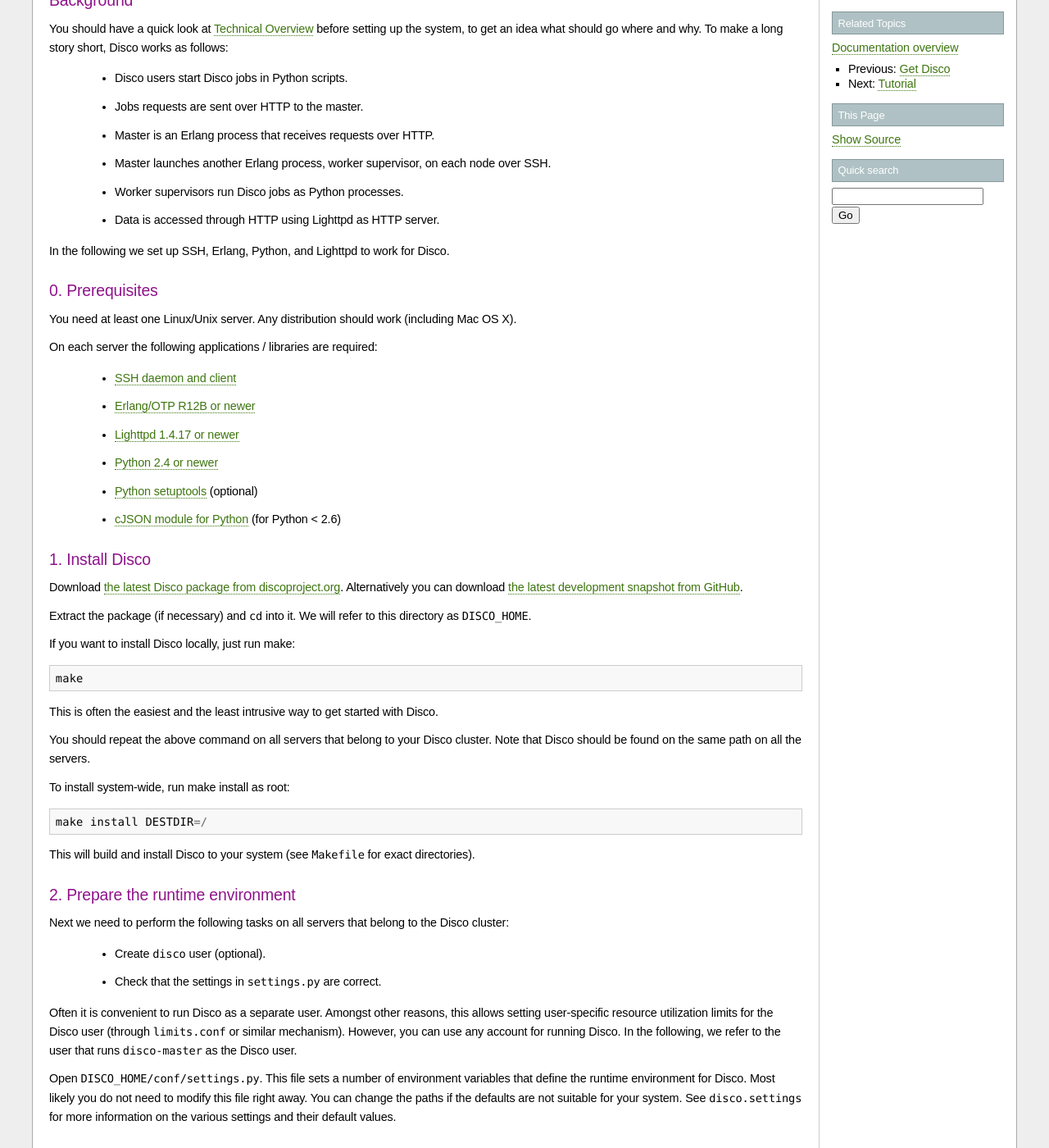
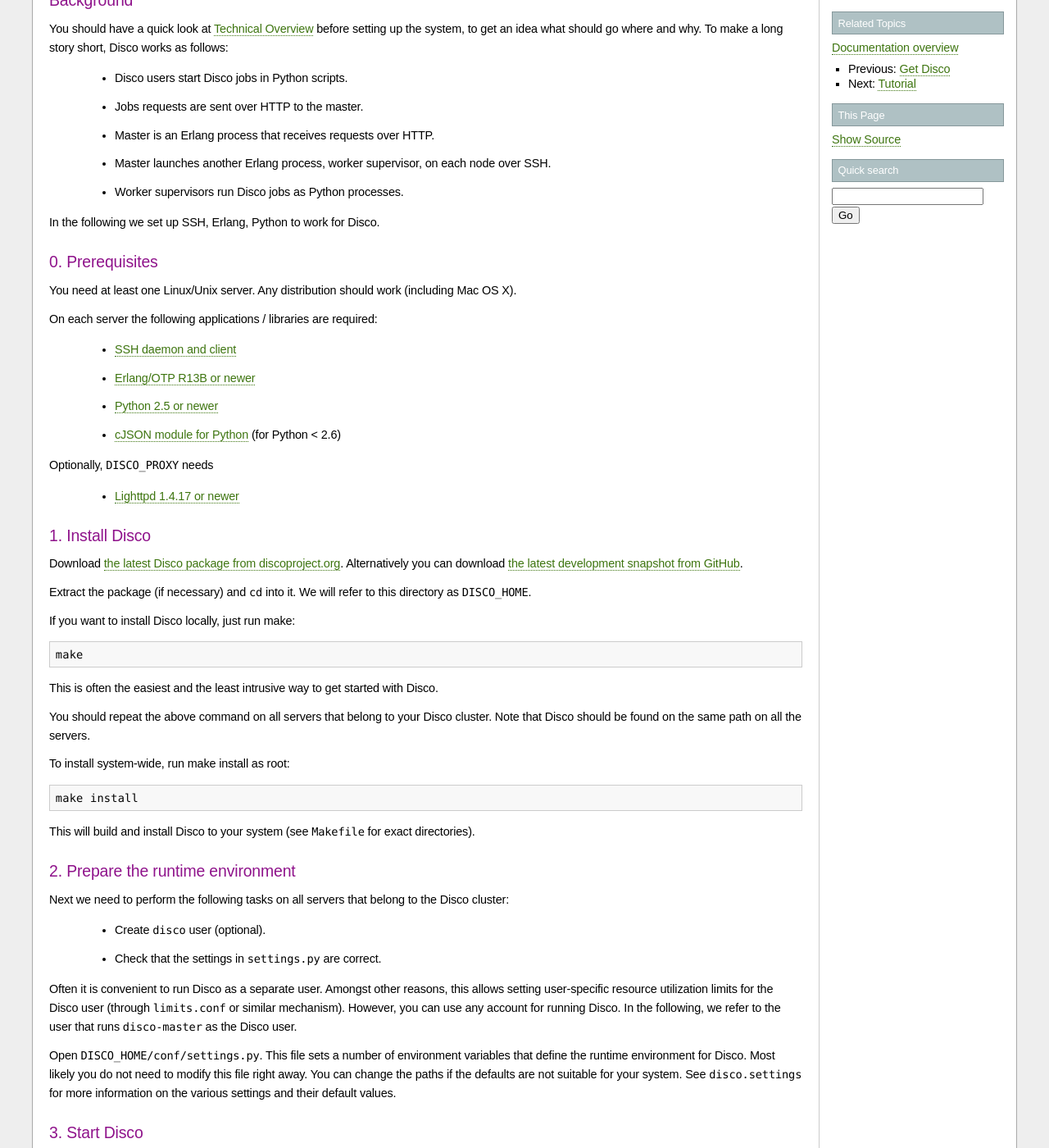
Before and after one commit to discoproject/disco, a Sphinx documentation site: the page built from doc/start/install.rst, in a window 1280 px wide and 1400 px high, scrolled down 260 px. Shown: the whole window at 82% size. Built offline with Sphinx 7.4.7, drawn with Linux system fonts in a browser that asks for light colours; some of the changed text lies outside the part shown.

Commit message:
updated installation and download instructions for 0.3

```diff
--- a/doc/start/install.rst
+++ b/doc/start/install.rst
@@ -31,10 +31,8 @@
  * Master launches another Erlang process, worker supervisor, on each node over
    SSH.
  * Worker supervisors run Disco jobs as Python processes.
- * Data is accessed through HTTP using Lighttpd as HTTP server.
 
-In the following we set up SSH, Erlang, Python, and Lighttpd to work
-for Disco.
+In the following we set up SSH, Erlang, Python to work for Disco.
 
 0. Prerequisites
 ----------------
@@ -44,11 +42,13 @@
 On each server the following applications / libraries are required:
 
  * `SSH daemon and client <http://www.openssh.com>`_
- * `Erlang/OTP R12B or newer <http://www.erlang.org>`_
+ * `Erlang/OTP R13B or newer <http://www.erlang.org>`_
+ * `Python 2.5 or newer <http://www.python.org>`_
+ * `cJSON module for Python <http://pypi.python.org/pypi/python-cjson>`_ (for Python < 2.6)
+
+Optionally, ``DISCO_PROXY`` needs
+
  * `Lighttpd 1.4.17 or newer <http://lighttpd.net>`_
- * `Python 2.4 or newer <http://www.python.org>`_
- * `Python setuptools <http://pypi.python.org/pypi/setuptools>`_ (optional)
- * `cJSON module for Python <http://pypi.python.org/pypi/python-cjson>`_ (for Python < 2.6)
 
 1. Install Disco
 ----------------
@@ -71,7 +71,7 @@
 
 To install system-wide, run make install as root::
 
-        make install DESTDIR=/
+        make install
 
 This will build and install Disco to your system (see ``Makefile`` for exact
 directories).
@@ -109,9 +109,8 @@
 ``debian/disco-node.init`` are implemented in the Disco's ``debian``
 branch.
 
-If Disco has started up properly, you should see processes ``lighttpd``
-and ``beam.smp`` running on your master node, and ``lighttpd`` on the
-other servers.
+If Disco has started up properly, you should see ``beam.smp`` running on your
+master node.
 
 An easy way to test if Disco is starting up properly is to run ``disco nodaemon``
 instead of ``disco start``.
```
Also changed, not shown: doc/start/download.rst (+9 -10 lines).
